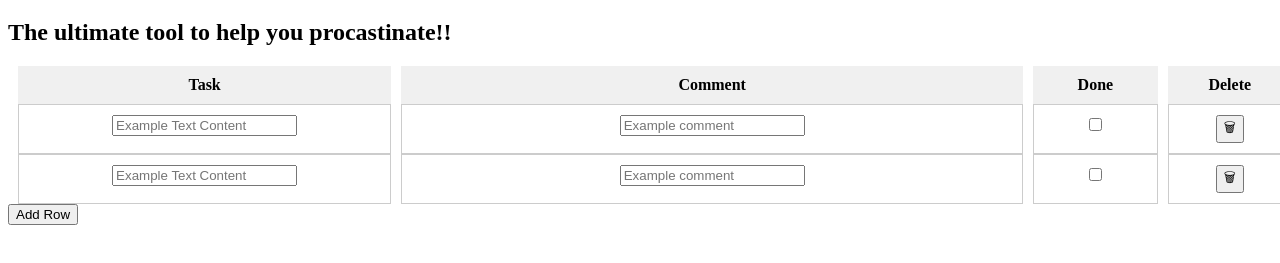
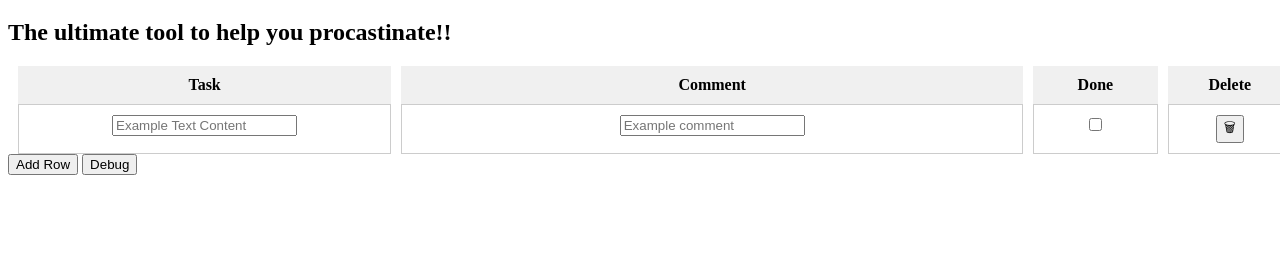
Before and after one commit to barnziebus/ToDoList, a plain HTML site: page index.html in a window 1280 px wide. Both pictures are taken after a click on the button "Add Row". Shown: the part 61-324 px from the top of the page. Drawn offline with Linux system fonts and the light colour scheme.

Commit message:
added save funciton for adding a row and load data for startup

```diff
--- a/index.html
+++ b/index.html
@@ -19,6 +19,7 @@
     <div class="todo-list-container" id="todoListContainer"></div>
 
     <button id="addRowButton">Add Row</button>
+    <button id="debug">Debug</button>
 
     <script src="newListItem.js" type="module"></script>
     <script src="main.js" type="module"></script>
--- a/main.js
+++ b/main.js
@@ -2,19 +2,76 @@ import { newTodoListItem } from "./newListItem.js";
 
 document.addEventListener("DOMContentLoaded", function() {
     const addButton = document.getElementById("addRowButton");
-    const gridContainer = document.getElementById("todoListContainer");
+    const debugButton = document.getElementById("debug");
+    const todoListContainer = document.getElementById("todoListContainer");
 
-    createNewRow(gridContainer)
+    loadData(todoListContainer);
 
     addButton.addEventListener("click", function() {
-        // Create new row
-        console.log(`Create new row button pressed`);
+        //console.log(`Create new row button pressed`);
+        addRow(todoListContainer);
+    });
 
-        createNewRow(gridContainer)
+    debugButton.addEventListener("click", function() {
+        const dataTest = document.querySelectorAll("input");
+        console.log(dataTest);
     });
+
+
 });
 
 
+function addRow(todoListContainer) {
+    createNewRow(todoListContainer);
+    saveData(todoListContainer);
+}
+
+
 function createNewRow(todoListContainer) {
-    new newTodoListItem(todoListContainer)
+    const newTodoTask = new newTodoListItem(todoListContainer)
+
+    return newTodoTask;
 }
+
+function saveData(todoListContainer) {
+    const rows = todoListContainer.querySelectorAll(".row");
+    const data = [];
+
+    console.log(rows)
+
+    rows.forEach(row => {
+        const taskInput = row.querySelector("#taskInput");
+        const commentInput = row.querySelector("#commentInput");
+        const tickbox = row.querySelector("#tickboxInput");
+
+        const taskData = {
+            "task": taskInput.data,
+            "comment": commentInput.data,
+            "done": tickbox.checked,
+        };
+
+        data.push(taskData);
+    });
+
+    localStorage.setItem("todoListData", JSON.stringify(data));
+}
+
+function loadData(todoListContainer) {
+    const savedData = localStorage.getItem("todoListData");
+
+    if (savedData) {
+        const parsedData = JSON.parse(savedData);
+        parsedData.forEach(taskData => createNewRow(todoListContainer, taskData))
+    }
+}
+
+function logData(todoListContainer) {
+    const savedData = localStorage.getItem("todoListData");
+
+    if (savedData) {
+        const parsedData = JSON.parse(savedData);
+        console.log(parsedData)
+    } else {
+        console.log(`no data to log`)
+    }
+}
--- a/newListItem.js
+++ b/newListItem.js
@@ -1,5 +1,5 @@
 export class newTodoListItem {
-    constructor(listContainer) {
+    constructor(listContainer, rowData=0) {
         console.log(`Build new row has be initalised from the newTodoListItem class`)
         this.listContainer = listContainer
 
@@ -25,6 +25,7 @@ export class newTodoListItem {
         taskCellContainer.classList.add("item")
 
         taskCellContent.placeholder = `Example Text Content`;
+        taskCellContent.id = "taskInput";
 
         taskCellContainer.appendChild(taskCellContent)
         container.appendChild(taskCellContainer);
@@ -37,6 +38,7 @@ export class newTodoListItem {
         commentCellContainer.classList.add("item");
 
         commentCellContent.placeholder = `Example comment`;
+        commentCellContent.id = "commentInput";
 
         commentCellContainer.appendChild(commentCellContent);
         container.appendChild(commentCellContainer);
@@ -49,6 +51,7 @@ export class newTodoListItem {
         tickboxContainer.classList.add("item");
 
         tickboxContent.type = "checkbox";
+        tickboxContent.id = "tickboxInput";
 
         tickboxContainer.appendChild(tickboxContent);
         container.appendChild(tickboxContainer);
```
